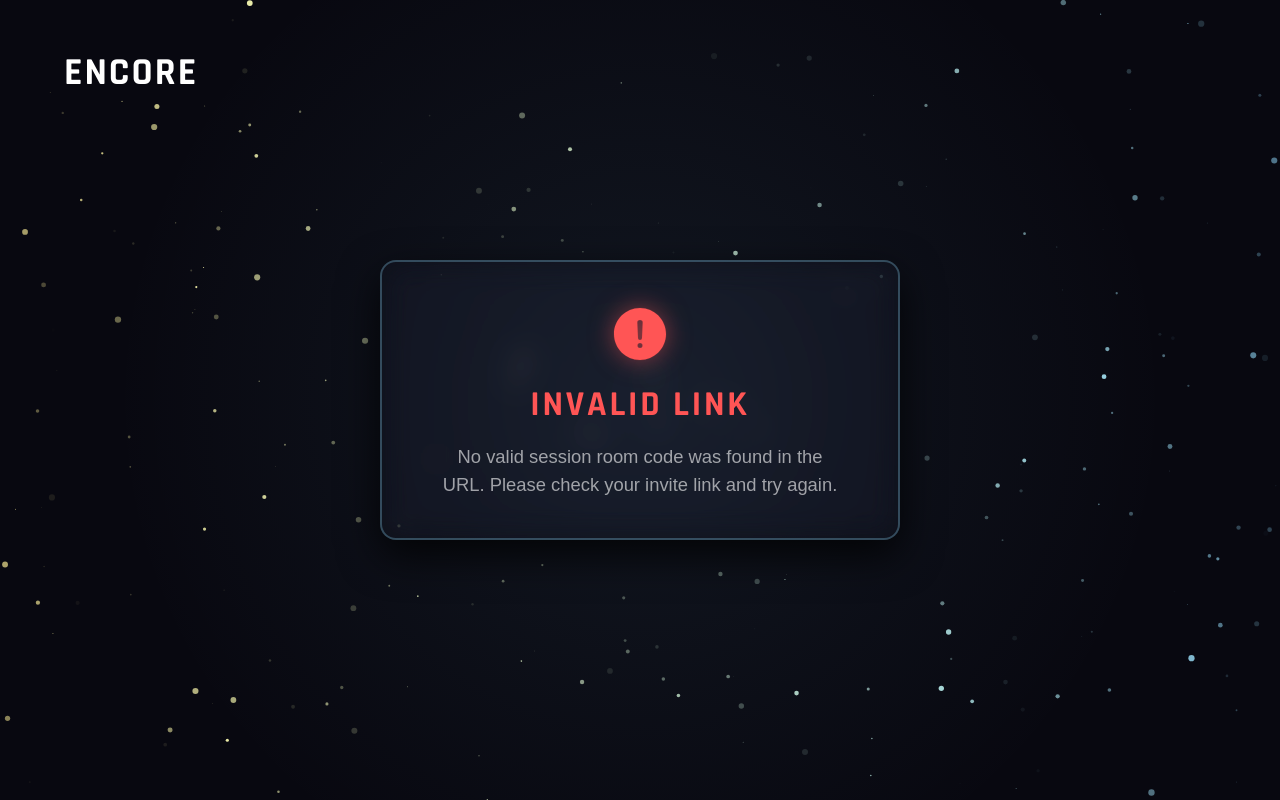
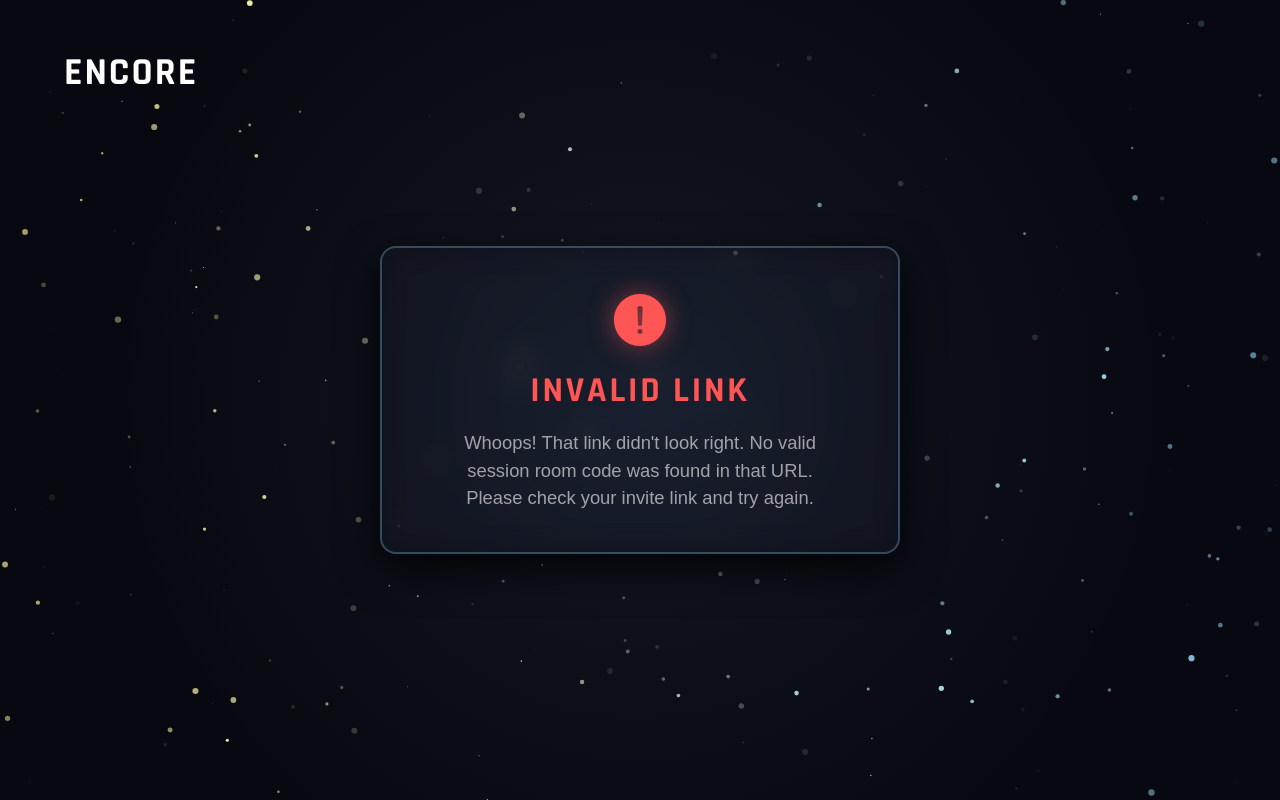
Before and after one commit to Encore-Karaoke-Labs/Encore-Sessions-Web, a plain HTML site: page join.html in a window 1280 px wide. Drawn offline with nearby package versions, Linux system fonts and the light colour scheme; a web font is replaced by a local one.

Commit message:
update messaging

```diff
--- a/join.html
+++ b/join.html
@@ -287,8 +287,8 @@
         <ion-icon name="alert-circle" class="icon-badge"></ion-icon>
         <div class="card-title">INVALID LINK</div>
         <div class="card-desc">
-          No valid session room code was found in the URL. Please check your
-          invite link and try again.
+          Whoops! That link didn't look right. No valid session room code was
+          found in that URL. Please check your invite link and try again.
         </div>
       </div>
     </main>
```
